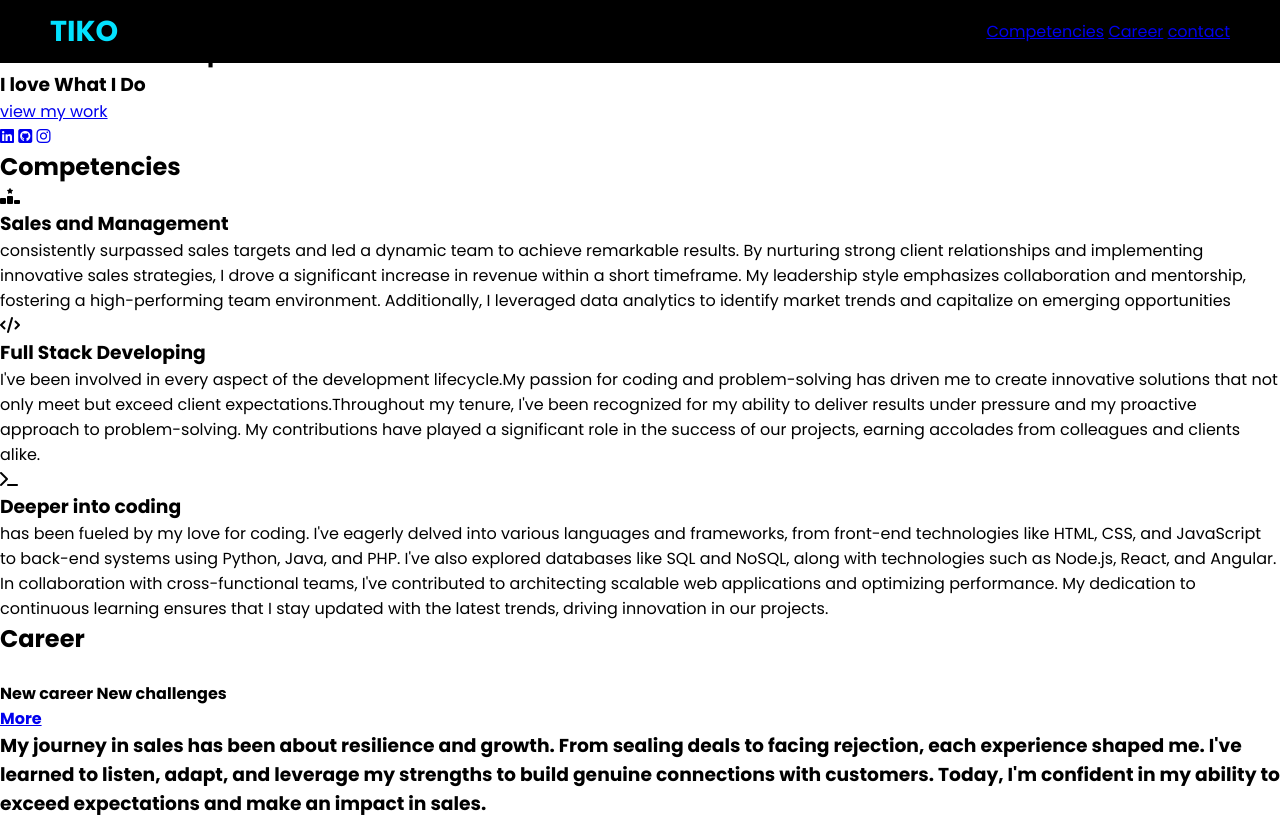
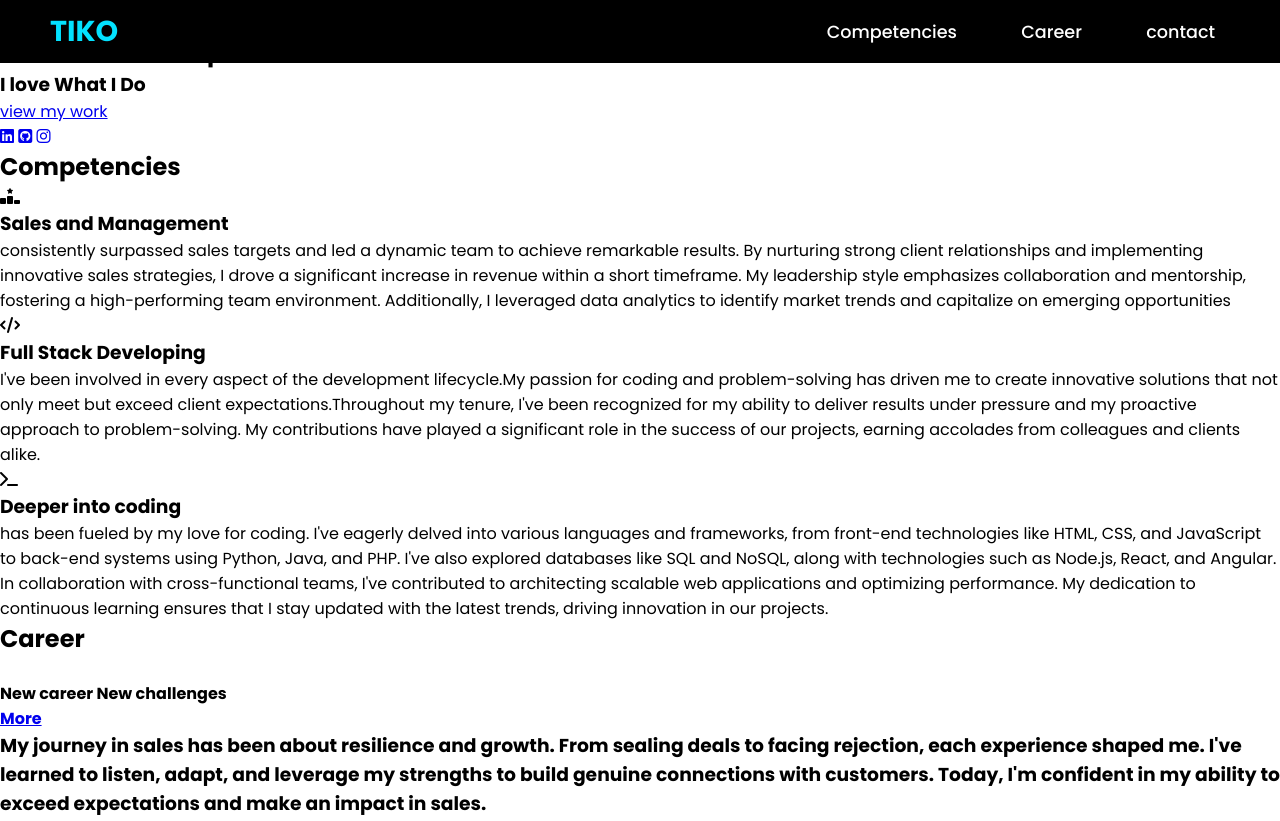
Before and after one commit to Tiko4real/FIRST-PROJECT, a plain HTML site: page index.html in a window 1280 px wide. Shown: the top 821 px of the page. Drawn offline with Linux system fonts and the light colour scheme.

Commit message:
Style navigations, add hover effect.

```diff
--- a/assets/css/style.css
+++ b/assets/css/style.css
@@ -25,3 +25,16 @@ header {
     font-weight: 700;
     font-size: 1.8em;
 }
+
+.navigation a {
+    color: #ffffff;
+    text-decoration: none;
+    font-size: 1.1em;
+    font-weight: 500;
+    padding-left: 30px;
+    margin: 15px;
+}
+
+.navigation a:hover {
+    color: #03e2ff;
+}
```
